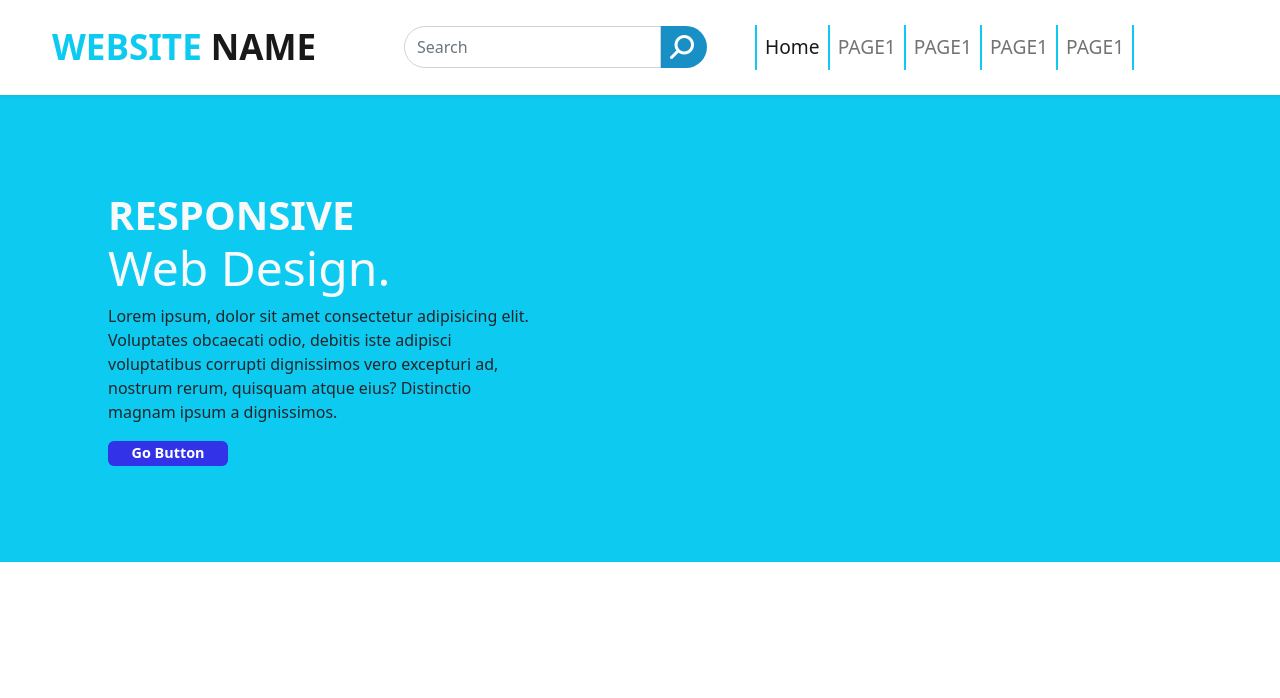
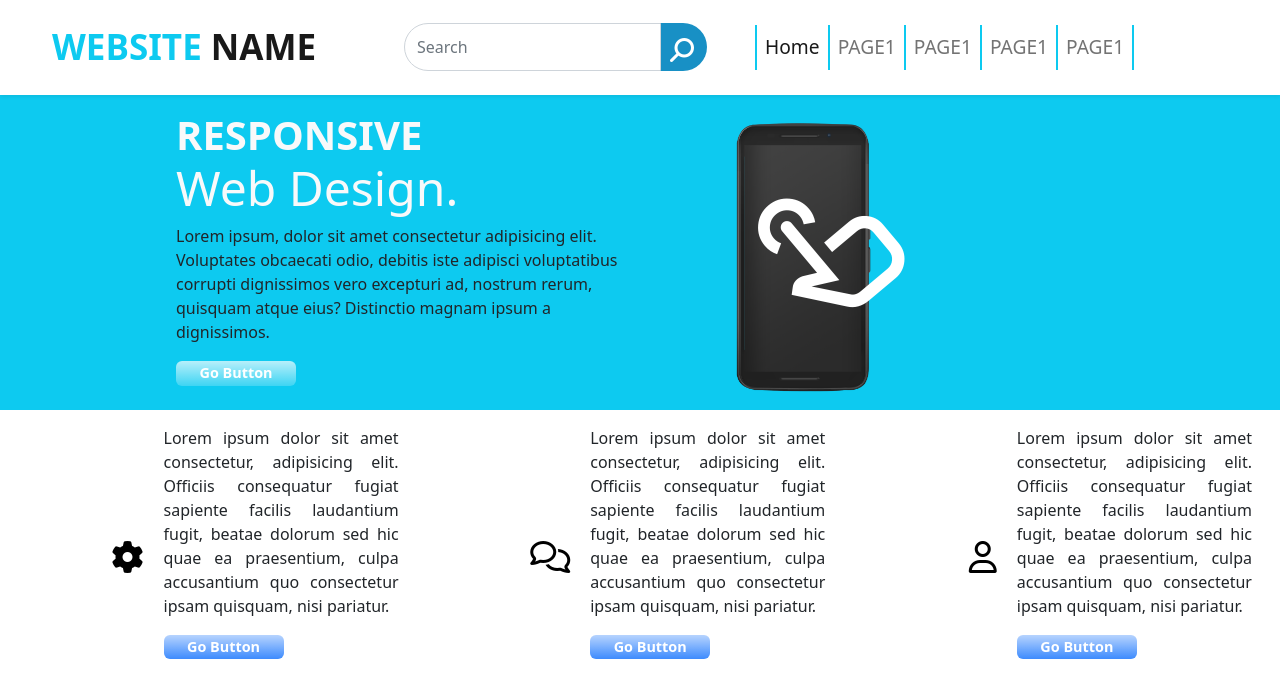
Before and after one commit to SyedJawwad/UI-Page, a plain HTML site: page index.html in a window 1280 px wide. Drawn offline with nearby package versions, Linux system fonts and the light colour scheme.

Commit message:
UI Completed

```diff
--- a/index.html
+++ b/index.html
@@ -13,6 +13,8 @@
     <link rel="stylesheet" href="https://cdnjs.cloudflare.com/ajax/libs/font-awesome/6.4.2/css/all.min.css"
         integrity="sha512-z3gLpd7yknf1YoNbCzqRKc4qyor8gaKU1qmn+CShxbuBusANI9QpRohGBreCFkKxLhei6S9CQXFEbbKuqLg0DA=="
         crossorigin="anonymous" referrerpolicy="no-referrer" />
+    <link rel="stylesheet"
+        href="https://fonts.googleapis.com/css2?family=Material+Symbols+Outlined:opsz,wght,FILL,GRAD@24,400,0,0" />
 </head>
 
 <body>
@@ -62,8 +64,8 @@
     </nav>
     <div class="container-fluid bg-info">
         <div class="row">
-            <div class="col-6">
-                <div class="para p-5 m-5">
+            <div class="col-md-6 col-12 p-3">
+                <div class="para">
                     <div class="h1 text-light fw-bold">RESPONSIVE
                         <br><span class="display-5">Web Design.
                     </div>
@@ -71,16 +73,90 @@
                         adipisci voluptatibus corrupti dignissimos vero excepturi ad, nostrum rerum, quisquam atque
                         eius? Distinctio magnam ipsum a dignissimos.</p>
 
-                    <a href="#" class="badge badge-pill">Go Button</a>
+                    <a href="#" class="badge badge-pill mb-2">Go Button</a>
                 </div>
+            </div>
+            <div class="col-6 py-3 d-none d-md-flex">
+                <div class="phone text-center">
+                    <div>
+                        <span class="material-symbols-outlined ">
+                            touch_app
+                        </span>
+                    </div>
+                </div>
+            </div>
+        </div>
+    </div>
 
+    <div class="container-fluid">
+        <div class="row">
+            <div class="col-4">
+                <div class="card border-0">
+                    <div class="row g-1">
+                        <div class="col-lg-4 text-lg-end text-center mt-4 d-grid align-items-center">
+                            <i class="fa-solid fa-gear fa-2xl h-25" style="color: #000000;"></i>
+                            <div class="h3 d-lg-none">Setting</div>
+                        </div>
+                        <div class="col-md-8 d-none d-lg-flex">
+                            <div class="card-body">
+                                <p class="card-text">Lorem ipsum dolor sit amet consectetur, adipisicing elit. Officiis consequatur fugiat sapiente facilis laudantium fugit, beatae dolorum sed hic quae ea praesentium, culpa accusantium quo consectetur ipsam quisquam, nisi pariatur.</p>
+                                <a href="#" class="badge text-bg-primary badge-pill mb-2">Go Button</a>
+                            </div>
+                        </div>
+                    </div>
+                </div>
             </div>
-            <div class="col-6">
+            <div class="col-4">
+                <div class="card border-0">
+                    <div class="row g-1">
+                        <div class="col-lg-4 text-lg-end text-center mt-4 d-grid align-items-center">
+                            <i class="fa-sharp fa-regular fa-comments fa-2xl h-25" style="color: #000000;"></i>
+                            <div class="h2 d-lg-none">Chat</div>
+                        </div>
+                        <div class="col-md-8 d-none d-lg-flex">
+                            <div class="card-body">
+                                <p class="card-text">Lorem ipsum dolor sit amet consectetur, adipisicing elit. Officiis consequatur fugiat sapiente facilis laudantium fugit, beatae dolorum sed hic quae ea praesentium, culpa accusantium quo consectetur ipsam quisquam, nisi pariatur.</p>
+                                <a href="#" class="badge text-bg-primary badge-pill mb-2">Go Button</a>
+                            </div>
+                        </div>
+                    </div>
+                </div>
+            </div>
+            <div class="col-4">
+                <div class="card border-0">
+                    <div class="row g-1">
+                        <div class="col-lg-4 text-lg-end text-center mt-4 d-grid align-items-center">
+                            <i class="fa-sharp fa-regular fa-user fa-2xl h-25" style="color: #000000;"></i>
+                            <div class="h2 d-lg-none">User</div>
+                        </div>
+                        <div class="col-md-8 d-none d-lg-flex">
+                            <div class="card-body">
+                                <p class="card-text">Lorem ipsum dolor sit amet consectetur, adipisicing elit. Officiis consequatur fugiat sapiente facilis laudantium fugit, beatae dolorum sed hic quae ea praesentium, culpa accusantium quo consectetur ipsam quisquam, nisi pariatur.</p>
+                                <a href="#" class="badge text-bg-primary badge-pill mb-2">Go Button</a>
+                            </div>
+                        </div>
+                    </div>
+                </div>
+            </div>
+        </div>
+    </div>
+
+    <div class="container-fluid bg-info mt-1 d-lg-none">
+        <div class="row">
+            <div class="col m-5" style="text-align: justify;">
+                <div class="h1 text-center">My Heading</div>
+                <p>Lorem ipsum dolor sit amet consectetur adipisicing elit. Id voluptates delectus fuga deleniti beatae
+                    adipisci quo, voluptatum inventore assumenda ullam illum aperiam deserunt consectetur corporis
+                    voluptatibus pariatur nihil non itaque.</p>
+                <p>Lorem ipsum, dolor sit amet consectetur adipisicing elit. Necessitatibus, dignissimos magnam cumque
+                    vero nemo tempora totam officiis voluptatibus a amet quam neque rem animi omnis nam error recusandae
+                    fugiat! Molestiae.</p>
 
             </div>
         </div>
+    </div>
 
-    </div>
+
 
     <script src="https://cdn.jsdelivr.net/npm/bootstrap@5.2.3/dist/js/bootstrap.bundle.min.js"
         integrity="sha384-kenU1KFdBIe4zVF0s0G1M5b4hcpxyD9F7jL+jjXkk+Q2h455rYXK/7HAuoJl+0I4"
--- a/style.css
+++ b/style.css
@@ -35,12 +35,51 @@
     font-size: 1.2rem !important;
     font-weight: 500 !important;
 }
-.para{
-    margin-left:50px;
-}
-.badge{
-    background-color: rgb(50, 50, 233);
+
+
+.badge {
     text-decoration: none;
     font-size: 0.9rem !important;
     width: 120px;
+    position: relative;
+    left: 0;
+    top: 0;
+    background: linear-gradient(to top, rgba(255, 255, 255, 0.2), rgba(255, 255, 255, 0.7));
 }
+
+.phone {
+    background-image: url(/assets/phone.png);
+    width: 300px;
+    height: 100%;
+    background-size: 100% 100%;
+    background-repeat: no-repeat;
+
+}
+
+.para {
+    margin-left: 40px;
+}
+@media (min-width: 992px) {
+    .para {
+        margin-left: 160px;    }
+}
+
+
+.material-symbols-outlined {
+    color: #fff;
+    rotate: 320deg;
+    margin-top: 20%;
+    margin-left: 20%;
+    font-size: 150px !important;
+    font-variation-settings:
+        'FILL' 0,
+        'wght' 600,
+        'GRAD' 200,
+        'opsz' 48
+}
+i{
+    margin-top: 50%;
+}
+.card-text{
+    text-align: justify;
+}
```
Also changed, not shown: assets/phone.png (added).
